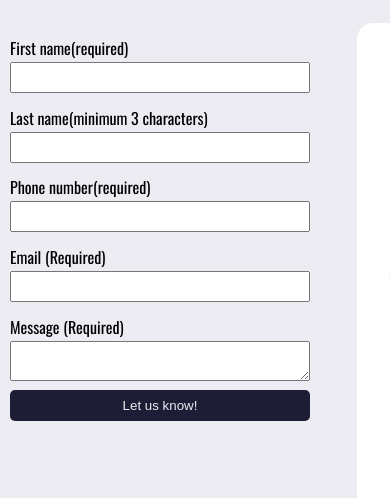
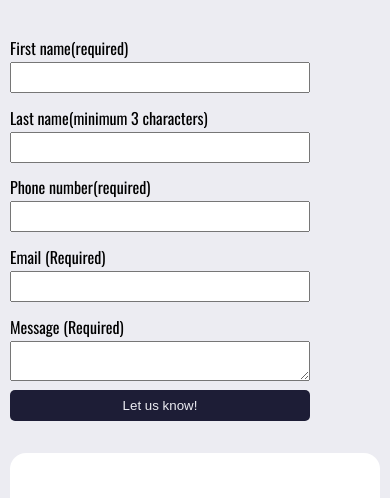
Before and after one commit to Glenn-2k/GamehubCAJS1--New, a plain HTML site: page contact.html in a window 390 px wide. Shown: the part 237-735 px from the top of the page. Drawn offline with nearby package versions, Linux system fonts and the light colour scheme; no server answers.

Commit message:
added a flex-wrap

```diff
--- a/css/styles.css
+++ b/css/styles.css
@@ -406,6 +406,10 @@ textarea {
   .contact-heading {
     font-size: 2rem;
   }
+
+  .contact-content {
+    flex-wrap: wrap;
+  }
 }
 
 /* Content - Contact-sent
```
